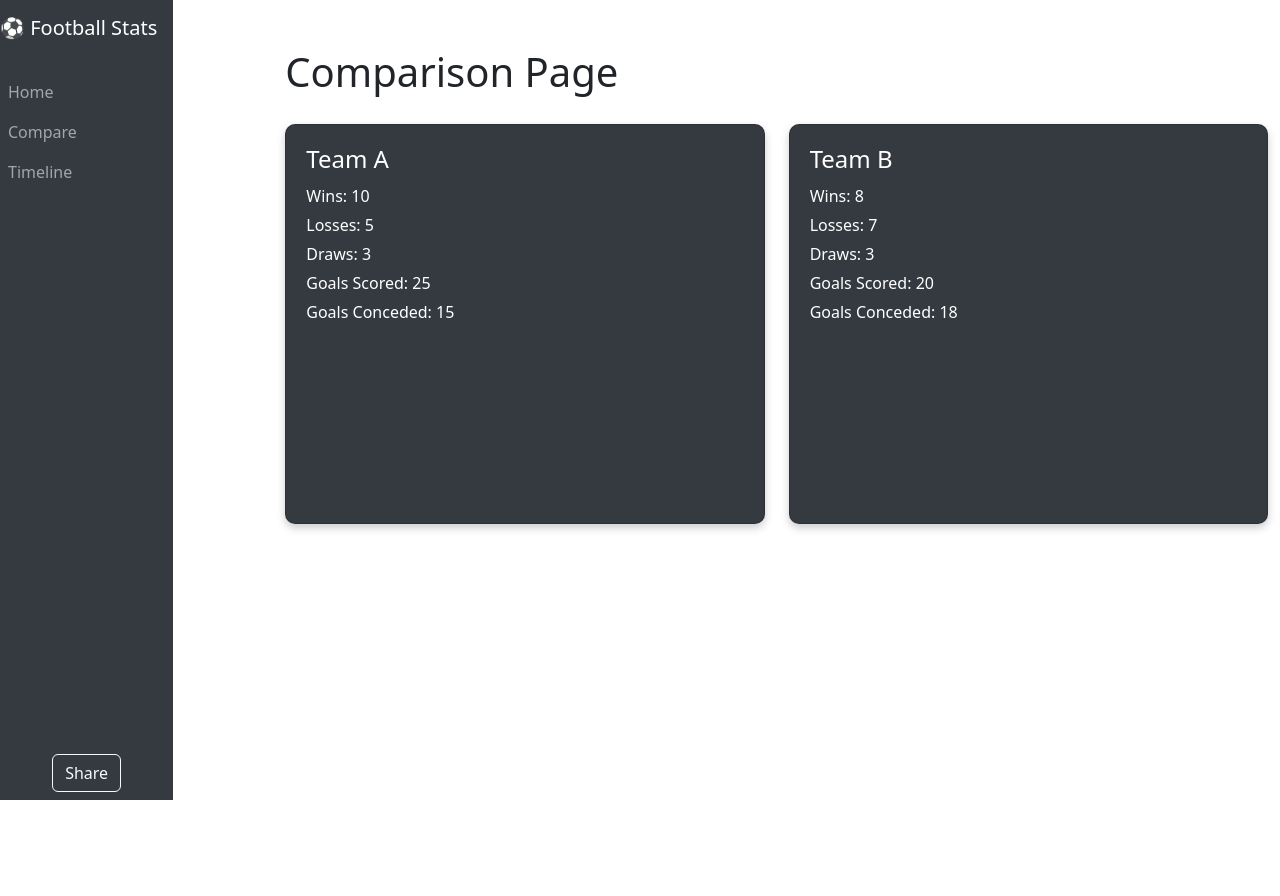
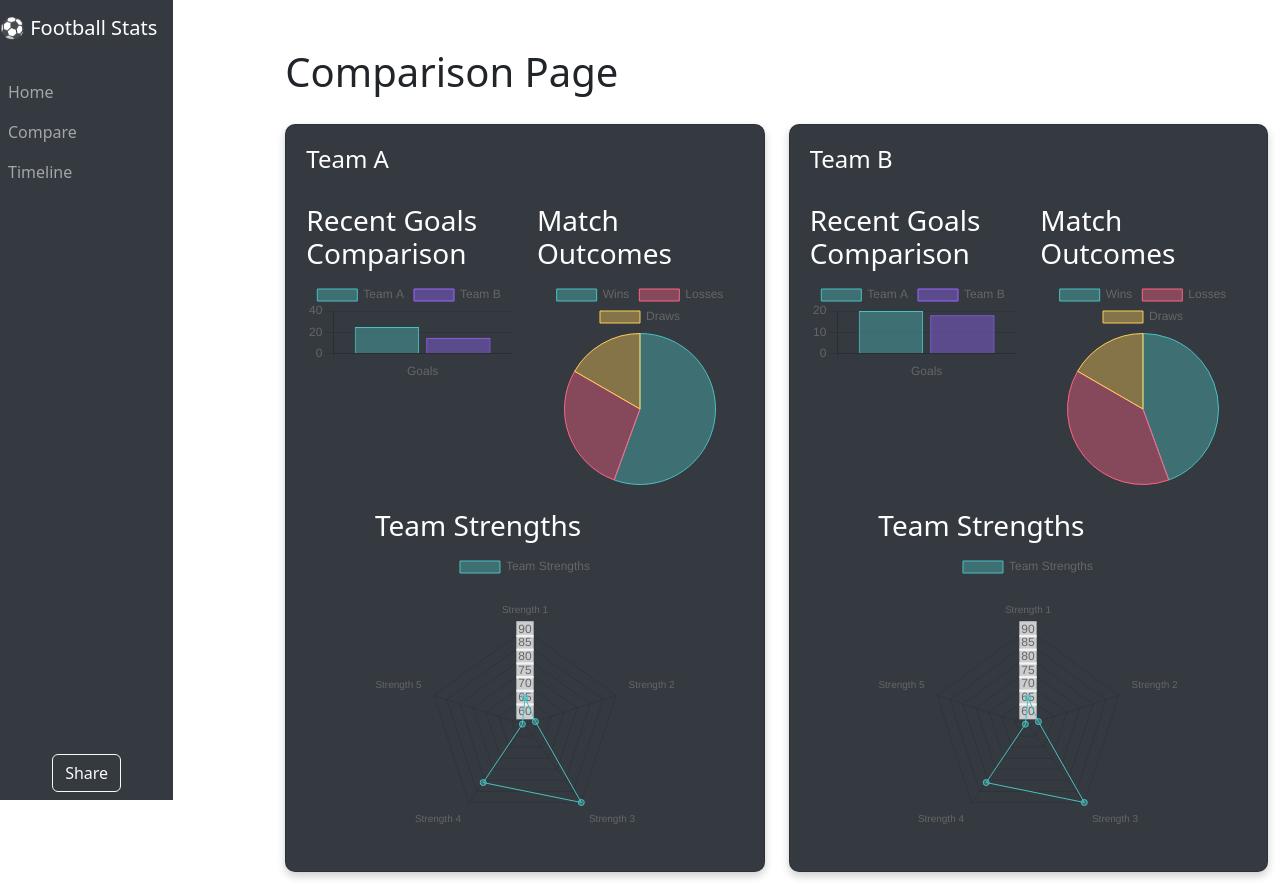
Before and after one commit to 231256leRouxFNF/formative-one-football-stats, a React (Create React App) app in the folder football-stats/: page /compare in a window 1280 px wide. Before the commit the page ends 800 px from the top, so only its background shows below. Built offline with nearby package versions, Linux system fonts and the light colour scheme.

Commit message:
graphs
its starting to get funnnnnn
👍(•_•)👍

```diff
--- a/football-stats/src/components/TeamComparisonCard.css
+++ b/football-stats/src/components/TeamComparisonCard.css
@@ -1,44 +1,53 @@
 .card {
-  border-radius: 10px;
-  box-shadow: 0 4px 8px rgba(0, 0, 0, 0.2);
+  border-radius: 10px; /* Rounded corners for the card */
+  box-shadow: 0 4px 8px rgba(0, 0, 0, 0.2); /* Shadow for the card */
   margin-top: 20px; /* Adjust the top margin to lower the cards */
   min-height: 400px; /* Add minimum height to the cards */
 }
 
 .card-body {
-  padding: 20px;
+  padding: 20px; /* Padding inside the card body */
 }
 
 .card-title {
-  font-size: 1.5rem;
-  margin-bottom: 10px;
+  font-size: 1.5rem; /* Font size for the card title */
+  margin-bottom: 10px; /* Margin below the card title */
 }
 
 .card-text {
-  font-size: 1rem;
-  margin-bottom: 5px;
+  font-size: 1rem; /* Font size for the card text */
+  margin-bottom: 5px; /* Margin below the card text */
 }
 
 .bg-dark {
-  background-color: #343a40 !important;
+  background-color: #343a40 !important; /* Dark background color */
 }
 
 .text-white {
-  color: #fff !important;
+  color: #fff !important; /* White text color */
 }
 
 .mb-4 {
-  margin-bottom: 1.5rem !important;
+  margin-bottom: 1.5rem !important; /* Bottom margin for the card */
 }
 
 /* Additional styles for the container */
 .team-comparison-container {
   display: flex;
   justify-content: space-between; /* Distribute space between the cards */
-  gap: 10px; /* Adjust the gap between the cards */
+  gap: 50px; /* Adjust the gap between the cards */
   flex-wrap: wrap;
   margin-top: 50px; /* Lower the cards */
   padding: 0 20px; /* Add space around the cards */
+}
+
+.chart-container {
+  margin-top: 20px; /* Adjust the top margin of the charts */
+}
+
+.small-chart-container {
+  width: 300px; /* Set a fixed width for the smaller chart */
+  margin: 0 auto; /* Center the smaller chart */
 }
 
 @media (max-width: 768px) {
--- a/football-stats/src/components/TeamComparisonCard.js
+++ b/football-stats/src/components/TeamComparisonCard.js
@@ -1,6 +1,10 @@
 import React from 'react';
 import 'bootstrap/dist/css/bootstrap.min.css';
+import { Bar, Pie, Radar } from 'react-chartjs-2';
+import './TeamComparisonCard.css';
+import { Chart as ChartJS, CategoryScale, LinearScale, BarElement, ArcElement, RadialLinearScale, PointElement, LineElement, Title, Tooltip, Legend } from 'chart.js';
 
+ChartJS.register(CategoryScale, LinearScale, BarElement, ArcElement, RadialLinearScale, PointElement, LineElement, Title, Tooltip, Legend);
 
 const TeamComparisonCard = ({ team }) => {
   console.log('TeamComparisonCard component rendered');
@@ -10,15 +14,69 @@ const TeamComparisonCard = ({ team }) => {
     return <div>No team data available</div>;
   }
 
+  const barData = {
+    labels: ['Goals'],
+    datasets: [
+      {
+        label: 'Team A',
+        data: [team.goalsScored],
+        backgroundColor: 'rgba(75,192,192,0.4)',
+        borderColor: 'rgba(75,192,192,1)',
+        borderWidth: 1,
+      },
+      {
+        label: 'Team B',
+        data: [team.goalsConceded],
+        backgroundColor: 'rgba(153,102,255,0.4)',
+        borderColor: 'rgba(153,102,255,1)',
+        borderWidth: 1,
+      },
+    ],
+  };
+
+  const pieData = {
+    labels: ['Wins', 'Losses', 'Draws'],
+    datasets: [
+      {
+        data: [team.wins, team.losses, team.draws],
+        backgroundColor: ['rgba(75,192,192,0.4)', 'rgba(255,99,132,0.4)', 'rgba(255,206,86,0.4)'],
+        borderColor: ['rgba(75,192,192,1)', 'rgba(255,99,132,1)', 'rgba(255,206,86,1)'],
+        borderWidth: 1,
+      },
+    ],
+  };
+
+  const radarData = {
+    labels: ['Strength 1', 'Strength 2', 'Strength 3', 'Strength 4', 'Strength 5'],
+    datasets: [
+      {
+        label: 'Team Strengths',
+        data: [65, 59, 90, 81, 56],
+        backgroundColor: 'rgba(75,192,192,0.4)',
+        borderColor: 'rgba(75,192,192,1)',
+        borderWidth: 1,
+      },
+    ],
+  };
+
   return (
     <div className="card bg-dark text-white mb-4">
       <div className="card-body">
         <h2 className="card-title">{team.name}</h2>
-        <p className="card-text">Wins: {team.wins}</p>
-        <p className="card-text">Losses: {team.losses}</p>
-        <p className="card-text">Draws: {team.draws}</p>
-        <p className="card-text">Goals Scored: {team.goalsScored}</p>
-        <p className="card-text">Goals Conceded: {team.goalsConceded}</p>
+        <div className="row">
+          <div className="col-md-6 chart-container">
+            <h3>Recent Goals Comparison</h3>
+            <Bar data={barData} />
+          </div>
+          <div className="col-md-6 chart-container">
+            <h3>Match Outcomes</h3>
+            <Pie data={pieData} />
+          </div>
+        </div>
+        <div className="chart-container mt-4 small-chart-container">
+          <h3>Team Strengths</h3>
+          <Radar data={radarData} />
+        </div>
       </div>
     </div>
   );
--- /dev/null
+++ b/package.json
@@ -0,0 +1,6 @@
+{
+  "dependencies": {
+    "chart.js": "^4.4.8",
+    "react-chartjs-2": "^5.3.0"
+  }
+}
```
Also changed, not shown: 1 other file (tests, documents, lock files or other folders).
